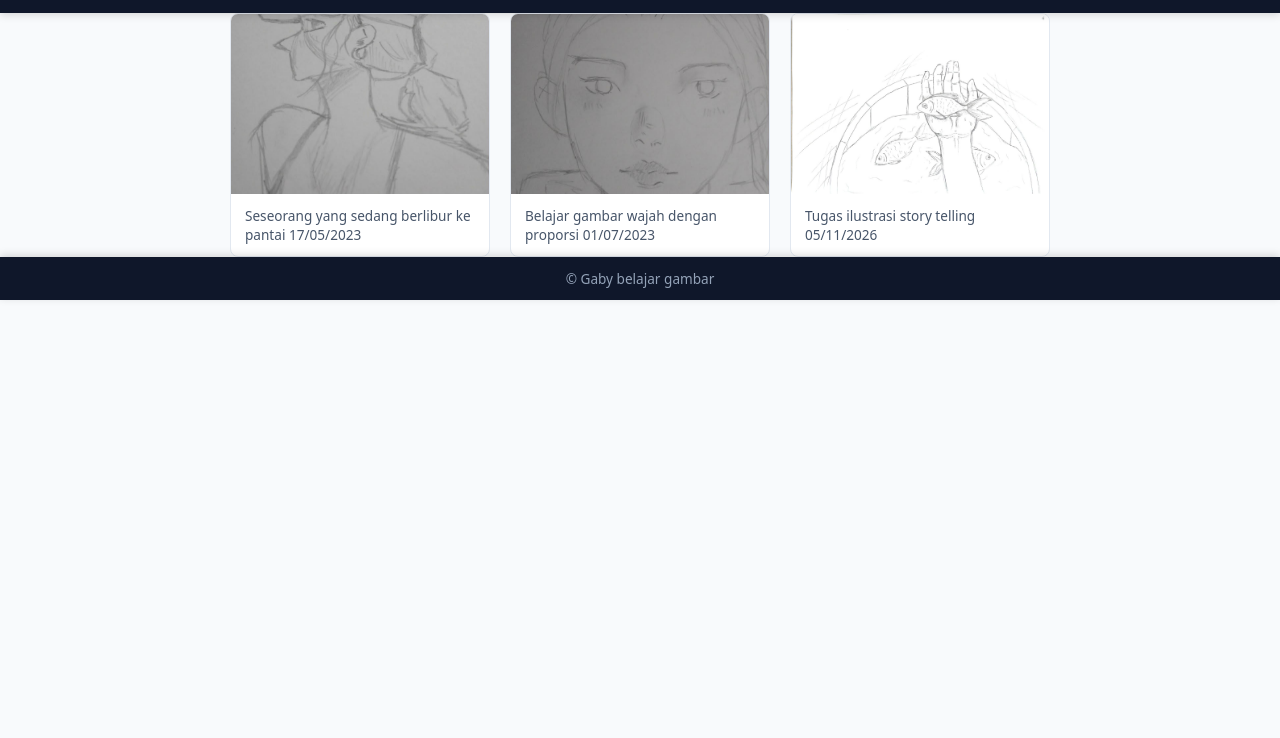
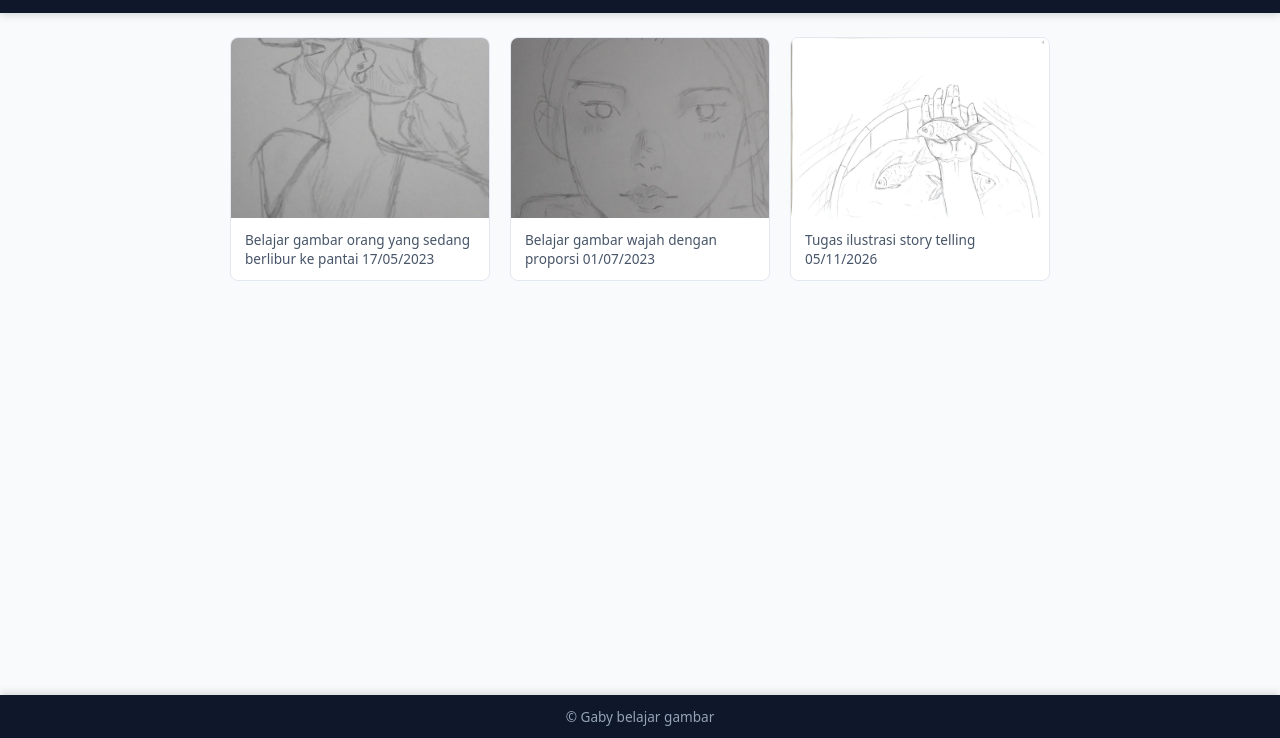
Before and after one commit to gabrielk25/week-9, a plain HTML site: page index.html in a window 1280 px wide. Shown: the part 62-800 px from the top of the page. Drawn offline with Linux system fonts and the light colour scheme.

Commit message:
Update index.html

```diff
--- a/index.html
+++ b/index.html
@@ -96,11 +96,13 @@
     <h1>portofolio Gaby</h1>
   </header>
 
-<div class="flex-container">
+
+  <main>
+    <div class="flex-container">
 
       <div class="card">
         <img src="karya/karya 1.jpeg" alt="direktur perusahaan di pantai">
-        <p>Seseorang yang sedang berlibur ke pantai 17/05/2023</p>
+        <p>Belajar gambar orang yang sedang berlibur ke pantai 17/05/2023</p>
       </div>
 
       <div class="card">
```
